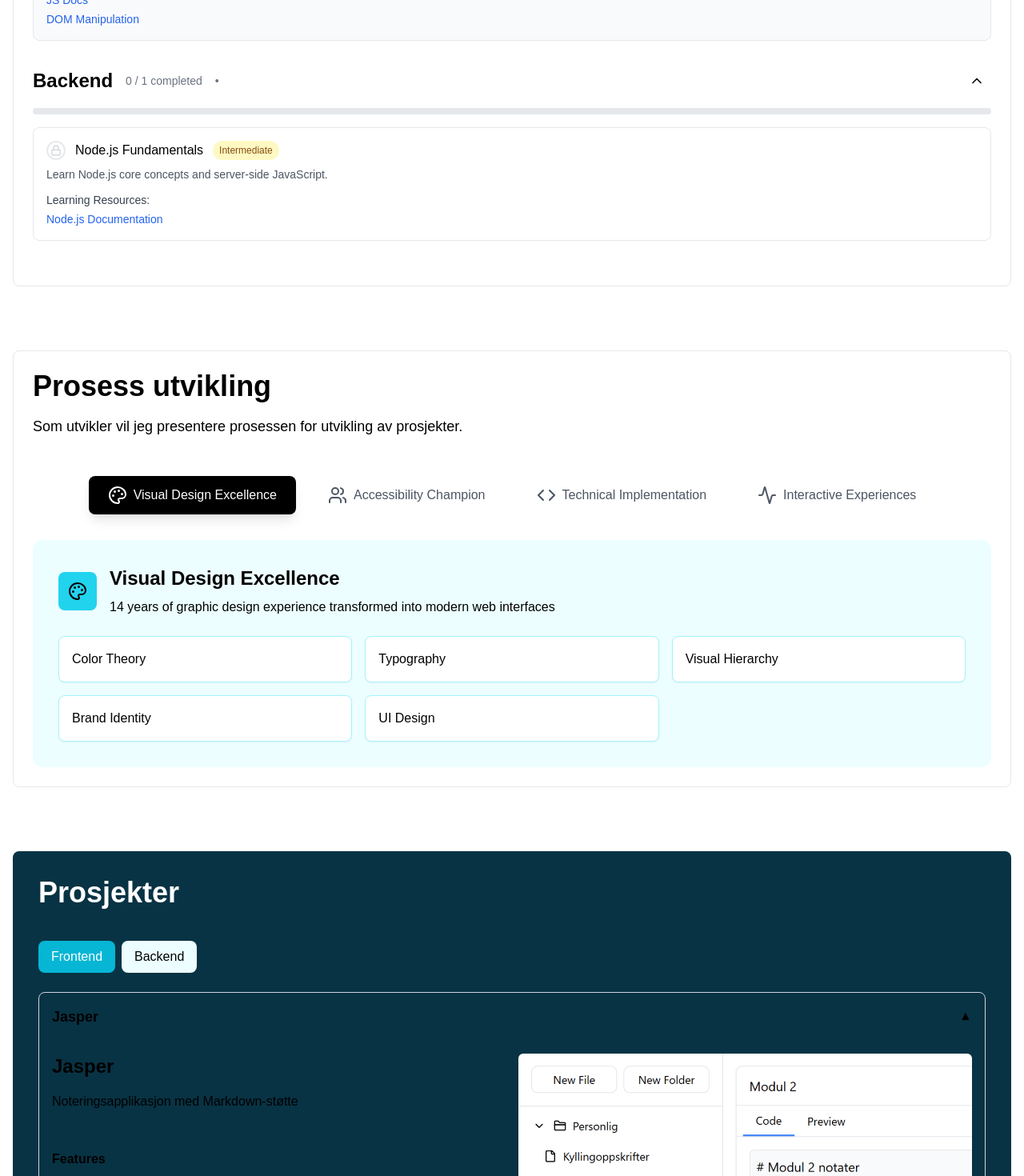
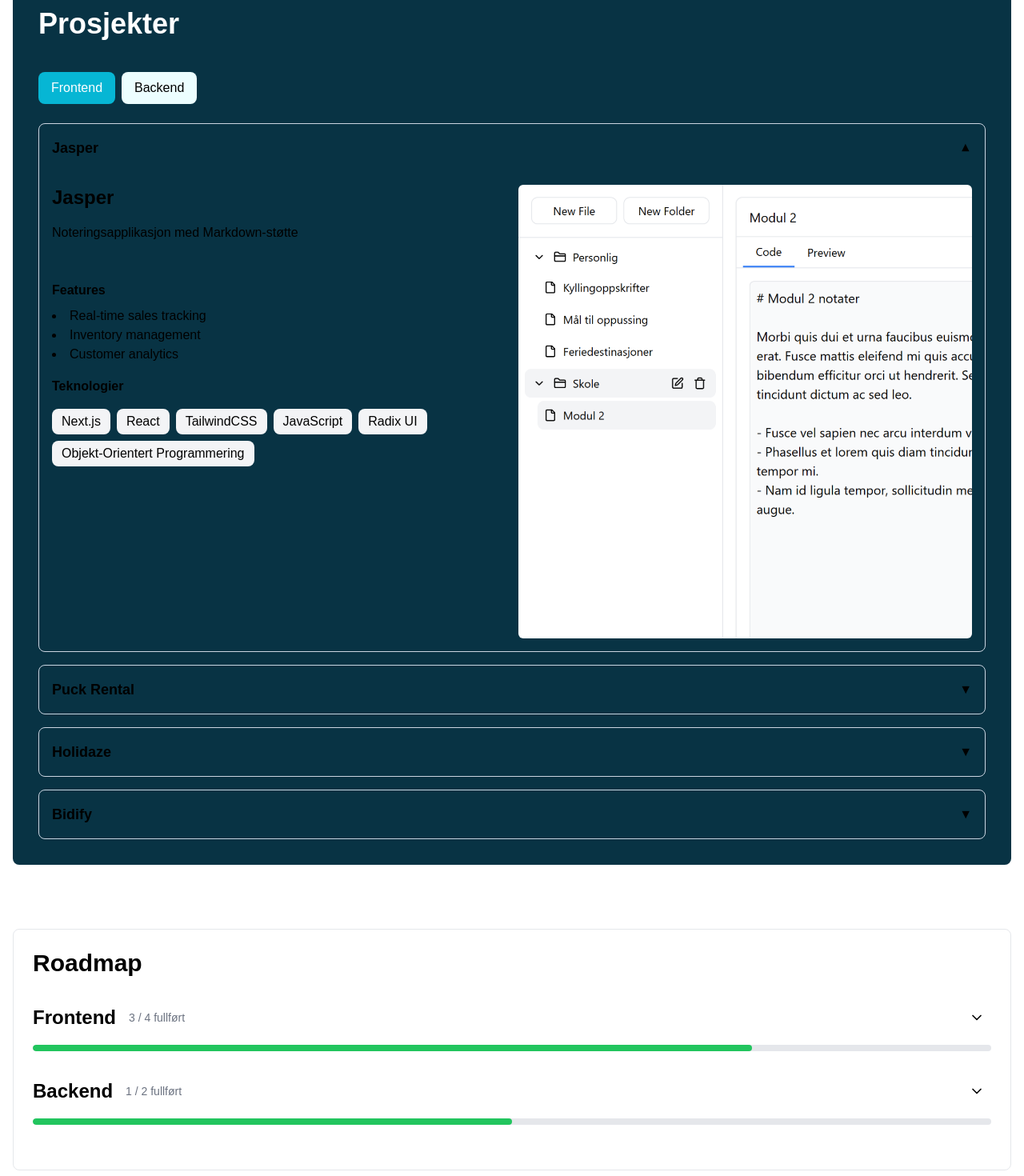
Before and after one commit to mariusrundereim/portfolio-v3, a React (Vite) app: page / in a window 1280 px wide. Shown: the part 1140-2610 px from the top of the page at 80% size. Built offline with nearby package versions, Linux system fonts and the light colour scheme.

Commit message:
added roadmap and more

```diff
--- a/src/App.jsx
+++ b/src/App.jsx
@@ -11,11 +11,13 @@ function App() {
     <>
       <main className="max-w-screen-xl mx-auto px-4 flex flex-col space-y-20 pb-20">
         <Hero />
-        <RoadMap />
 
         <FocusAreas />
         <section id="projects">
           <Portfolio />
+        </section>
+        <section id="roadmap">
+          <RoadMap />
         </section>
         <Technologies />
         <section id="contact">
--- a/src/components/sections/Hero/index.jsx
+++ b/src/components/sections/Hero/index.jsx
@@ -67,6 +67,11 @@ function Hero() {
               <ScrollLink to="contact" smooth={true} duration={800}>
                 <Button size="small" state="active">
                   Kontakt
+                </Button>
+              </ScrollLink>
+              <ScrollLink to="roadmap" smooth={true} duration={800}>
+                <Button size="small" state="active">
+                  Roadmap
                 </Button>
               </ScrollLink>
             </div>
--- a/src/components/sections/Roadmap/RoadMapItem.jsx
+++ b/src/components/sections/Roadmap/RoadMapItem.jsx
@@ -20,7 +20,7 @@ export function RoadmapItem({
     <div
       className={`border rounded-lg p-4 mb-4 ${
         isCompleted ? "bg-gray-50" : "bg-white"
-      } hover:shadow-md transition-shadow duration-200`}
+      } `}
     >
       <div className="flex items-center justify-between">
         <div className="flex items-center space-x-3">
@@ -55,9 +55,7 @@ export function RoadmapItem({
 
       {resources.length > 0 && (
         <div className="mt-3">
-          <h4 className="text-sm font-medium text-gray-700 mb-1">
-            Learning Resources:
-          </h4>
+          <h4 className="text-sm font-medium text-gray-700 mb-1">Ressurser:</h4>
           <ul className="space-y-1">
             {resources.map((resource, index) => (
               <li key={index} className="text-sm">
--- a/src/components/sections/Roadmap/SkillSection.jsx
+++ b/src/components/sections/Roadmap/SkillSection.jsx
@@ -19,9 +19,8 @@ export function SkillSection({
           <h2 className="text-2xl font-bold">{title}</h2>
           <div className="text-sm text-gray-500 space-x-4">
             <span>
-              {completedCount} / {skills.length} completed
+              {completedCount} / {skills.length} fullført
             </span>
-            <span>•</span>
           </div>
         </div>
         <button
--- a/src/components/sections/Roadmap/index.jsx
+++ b/src/components/sections/Roadmap/index.jsx
@@ -4,8 +4,8 @@ import { frontendSkills, backendSkills } from "./roadmapData";
 
 export default function RoadMap() {
   const [expandedSections, setExpandedSections] = useState({
-    frontend: true,
-    backend: true,
+    frontend: false,
+    backend: false,
   });
 
   const [skills, setSkills] = useState({
--- a/src/components/sections/Roadmap/roadmapData.js
+++ b/src/components/sections/Roadmap/roadmapData.js
@@ -47,6 +47,20 @@ export const frontendSkills = [
       },
     ],
   },
+  {
+    id: "nextjs",
+    title: "Next.js",
+    completed: false,
+    difficulty: "Advanced",
+    description:
+      "Master semantic HTML, accessibility best practices, and SEO optimization techniques.",
+    resources: [
+      {
+        title: "Next.js Documentation",
+        url: "https://nextjs.org/docs",
+      },
+    ],
+  },
 ];
 
 export const backendSkills = [
@@ -64,4 +78,18 @@ export const backendSkills = [
       },
     ],
   },
+  {
+    id: "express",
+    title: "Express.js",
+    completed: true,
+    difficulty: "Intermediate",
+    description: "Learn how to build web servers with Express.js.",
+    dependencies: ["nodejs-core"],
+    resources: [
+      {
+        title: "Express.js Documentation",
+        url: "https://expressjs.com/",
+      },
+    ],
+  },
 ];
```
